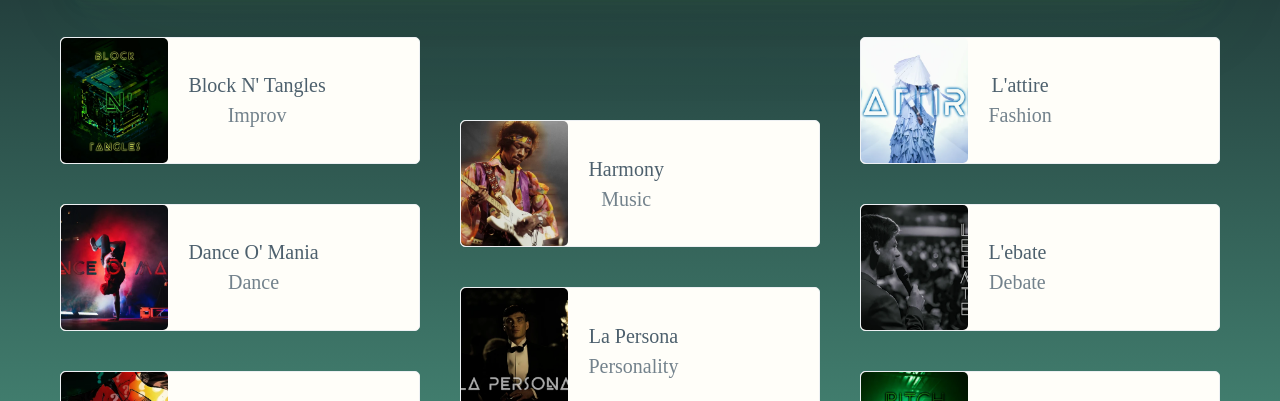
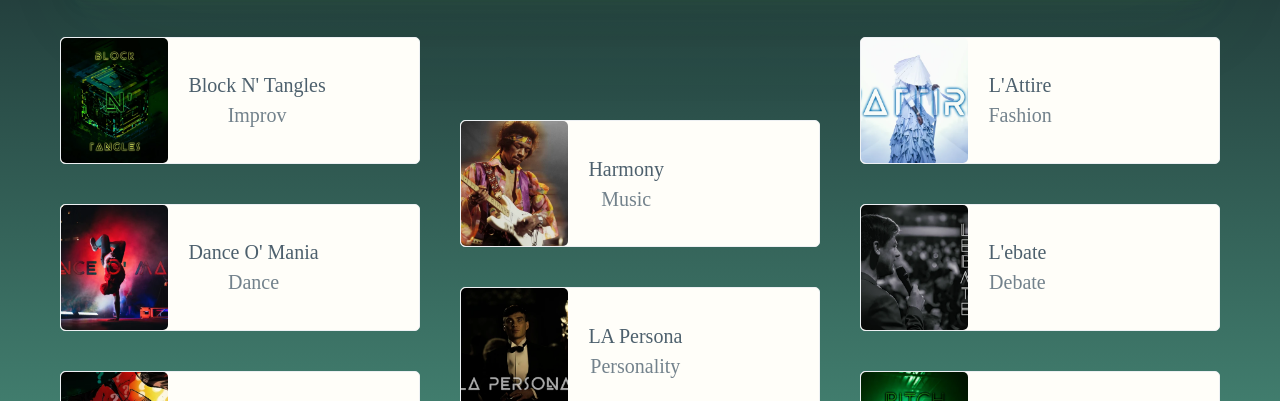
Before and after one commit to iwasElitist/festival, a SvelteKit app: page /events in a window 1280 px wide. Shown: the part 231-632 px from the top of the page. Built offline with nearby package versions, Linux system fonts and the light colour scheme.

Commit message:
Fixed minor issues

```diff
--- a/src/routes/events/+page.svelte
+++ b/src/routes/events/+page.svelte
@@ -29,10 +29,10 @@
         </div>
         <div class="events">
             <Event name="Harmony" info="Music" color="#824F51" image="{base}/images/events/harmony.webp" thumbnail={harmony} link="{base}/harmony"/>
-            <Event name="La Persona" info="Personality" color="#897A11" image="{base}/images/events/lapersona.webp" thumbnail={lapersona} link="{base}/lapersona"/>
+            <Event name="LA Persona" info="Personality" color="#897A11" image="{base}/images/events/lapersona.webp" thumbnail={lapersona} link="{base}/lapersona"/>
         </div>
         <div class="events">
-            <Event name="L'attire" info="Fashion" color="#607B84" image="{base}/images/events/lattire.webp" thumbnail={lattire} link="{base}/lattire"/>
+            <Event name="L'Attire" info="Fashion" color="#607B84" image="{base}/images/events/lattire.webp" thumbnail={lattire} link="{base}/lattire"/>
             <Event name="L'ebate" info="Debate" color="#766E7D" image="{base}/images/events/lebate.webp" thumbnail={lebate} link="{base}/lebate"/>
             <Event name="Pitch 101" info="Marketing" color="#498E7B" image="{base}/images/events/pitch101.webp" thumbnail={pitch101} link="{base}/pitch101"/>
         </div>
--- a/src/routes/lapersona/+page.svelte
+++ b/src/routes/lapersona/+page.svelte
@@ -20,14 +20,14 @@
 </script>
 
 <svelte:head>
-    <title>LA FEST 2023 - La Persona</title>
+    <title>LA FEST 2023 - LA Persona</title>
     <meta name="description" content="La Persona, an event in LAFEST 2023">
 </svelte:head>
 
 <div class="background">
     <main class="container">
         <div class="title">
-            <h2 class="bg-grad">La Persona</h2>
+            <h2 class="bg-grad">LA Persona</h2>
         </div>
         <article>
             <p>Cut through the facade and bring your actual self to the stage. This is the only event in LA Fest where you are truly and completely alone. Only your persona can save you in this war with yourself, therefore let your truest self be judged without fear of being judged. The different levels of your persona will be explored and tested. You may even be exposed. Bask in the glory of your authenticity. Welcome to La Persona.</p>
--- a/src/routes/lattire/+page.svelte
+++ b/src/routes/lattire/+page.svelte
@@ -20,14 +20,14 @@
 </script>
 
 <svelte:head>
-    <title>LA FEST 2023 - L'attire</title>
+    <title>LA FEST 2023 - L'Attire</title>
     <meta name="description" content="L'attire, an event in LAFEST 2023">
 </svelte:head>
 
 <div class="background">
     <main class="container">
         <div class="title">
-            <h2 class="bg-grad">L'attire</h2>
+            <h2 class="bg-grad">L'Attire</h2>
         </div>
         <article>
             <p>Boldness, creativity, uniqueness and elegance. L'attire is an event where you need to present all these skills to put yourself ahead of others. Follow the trend or set a new one. All that matters is the outcome. So, select your frontman, create a work of art and prove yourself on the dais. Step up and conquer L'attire.</p>
```
